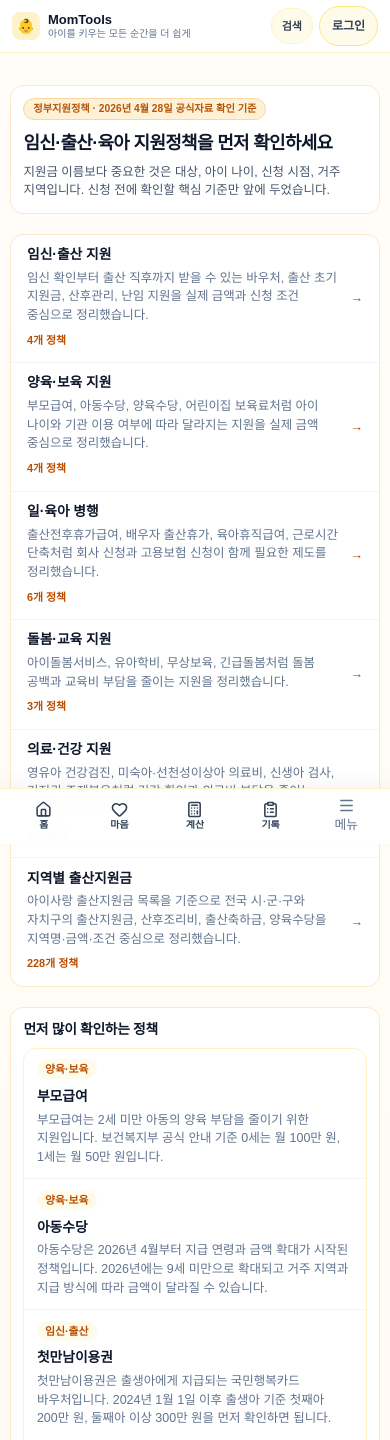
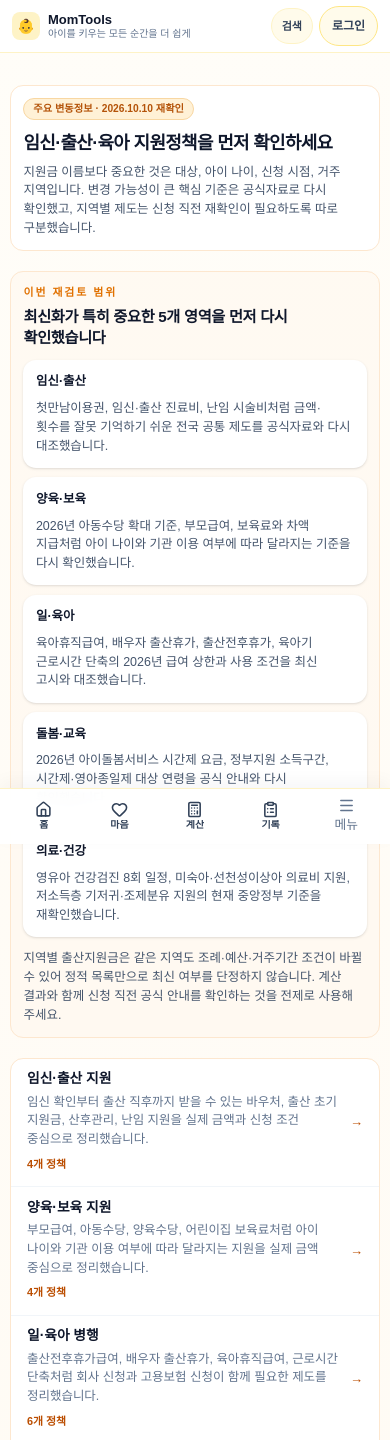
Before and after one commit to afternoonkim/momtools, a Next.js app: page /policy in a window 390 px wide. Shown: the top 1440 px of the page. Built offline with nearby package versions, Linux system fonts and the light colour scheme; no server answers.

Commit message:
content: bundle policy and hospital freshness updates

```diff
--- a/app/policy/page.tsx
+++ b/app/policy/page.tsx
@@ -5,18 +5,41 @@ import {
   governmentPolicies,
   governmentPolicyCategories,
   governmentPolicyData,
-  POLICY_VERIFIED_LABEL,
-  POLICY_VERIFIED_AT,
   type GovernmentPolicyCategory,
 } from "@/data/governmentPolicy";
 import { buildCanonical, SITE_DATES } from "@/lib/content-meta";
 import AdFitAd from "@/components/ads/AdFitAd";
 import { ADFIT_UNITS } from "@/lib/adfit";
 
+const REVIEWED_AT = "2026-10-10";
+
+const reviewHighlights = [
+  {
+    title: "임신·출산",
+    text: "첫만남이용권, 임신·출산 진료비, 난임 시술비처럼 금액·횟수를 잘못 기억하기 쉬운 전국 공통 제도를 공식자료와 다시 대조했습니다.",
+  },
+  {
+    title: "양육·보육",
+    text: "2026년 아동수당 확대 기준, 부모급여, 보육료와 차액 지급처럼 아이 나이와 기관 이용 여부에 따라 달라지는 기준을 다시 확인했습니다.",
+  },
+  {
+    title: "일·육아",
+    text: "육아휴직급여, 배우자 출산휴가, 출산전후휴가, 육아기 근로시간 단축의 2026년 급여 상한과 사용 조건을 최신 고시와 대조했습니다.",
+  },
+  {
+    title: "돌봄·교육",
+    text: "2026년 아이돌봄서비스 시간제 요금, 정부지원 소득구간, 시간제·영아종일제 대상 연령을 공식 안내와 다시 확인했습니다.",
+  },
+  {
+    title: "의료·건강",
+    text: "영유아 건강검진 8회 일정, 미숙아·선천성이상아 의료비 지원, 저소득층 기저귀·조제분유 지원의 현재 중앙정부 기준을 재확인했습니다.",
+  },
+] as const;
+
 export const metadata: Metadata = {
   title: "정부지원정책 | 임신 출산 육아 지원금 최신 정리 | MomTools",
   description:
-    "2026년 공식자료 기준으로 임신·출산, 양육·보육, 일·육아 병행, 돌봄·교육, 지역별 추가 지원정책을 신청 전에 확인하기 쉽게 정리했습니다.",
+    "2026년 10월 기준 변동 가능성이 큰 임신·출산, 양육·보육, 일·육아 병행, 돌봄·교육, 의료·건강 핵심 정책을 공식자료와 다시 대조하고, 지역별 지원은 신청 직전 공식 창구 확인이 필요하도록 구분해 정리했습니다.",
   keywords: [
     "정부지원정책",
     "육아 지원금",
@@ -31,7 +54,7 @@ export const metadata: Metadata = {
   openGraph: {
     title: "정부지원정책 | MomTools",
     description:
-      "임신·출산부터 양육, 보육, 일·육아 병행까지 가족이 실제로 확인해야 할 지원정책을 최신 공식자료 기준으로 정리했습니다.",
+      "임신·출산부터 양육, 보육, 일·육아 병행까지 가족이 실제로 확인해야 할 지원정책을 공식자료 기준으로 정리했습니다.",
     url: buildCanonical("/policy"),
     siteName: "MomTools",
     locale: "ko_KR",
@@ -59,10 +82,10 @@ export default function PolicyHubPage() {
     "@context": "https://schema.org",
     "@type": "CollectionPage",
     name: "정부지원정책",
-    description: "임신·출산·육아 관련 정부지원정책을 최신 공식자료 기준으로 정리한 페이지",
+    description: "임신·출산·육아 관련 정부지원정책을 공식자료 기준으로 정리한 페이지",
     inLanguage: "ko-KR",
     url: buildCanonical("/policy"),
-    dateModified: POLICY_VERIFIED_AT,
+    dateModified: REVIEWED_AT,
   };
 
   return (
@@ -71,19 +94,35 @@ export default function PolicyHubPage() {
         <script type="application/ld+json" dangerouslySetInnerHTML={{ __html: JSON.stringify(jsonLd) }} />
 
         <section className="mt-page-hero">
-          <span className="mt-badge">정부지원정책 · {POLICY_VERIFIED_LABEL}</span>
+          <span className="mt-badge">주요 변동정보 · 2026.10.10 재확인</span>
           <h1 className="mt-title-xl mt-4">임신·출산·육아 지원정책을 먼저 확인하세요</h1>
           <p className="mt-text-main mt-3 max-w-3xl">
-            지원금 이름보다 중요한 것은 대상, 아이 나이, 신청 시점, 거주 지역입니다. 신청 전에 확인할 핵심 기준만 앞에 두었습니다.
+            지원금 이름보다 중요한 것은 대상, 아이 나이, 신청 시점, 거주 지역입니다. 변경 가능성이 큰 핵심 기준은 공식자료로 다시 확인했고, 지역별 제도는 신청 직전 재확인이 필요하도록 따로 구분했습니다.
           </p>
         </section>
 
         <AdFitAd {...ADFIT_UNITS.contentMedium} />
         <ContentUpdateNote
           publishedOn={SITE_DATES.published}
-          updatedOn={POLICY_VERIFIED_AT}
-          note="정부지원정책은 예산, 법령, 지자체 공고에 따라 달라질 수 있어 공식자료 확인일을 함께 표시했습니다. 신청 전에는 공식 창구를 최종 기준으로 확인해 주세요."
+          updatedOn={REVIEWED_AT}
+          note="전국 공통 제도 중 변경 가능성이 큰 금액·대상·기간은 2026년 10월 10일 기준 공식자료와 재대조했습니다. 지자체 지원금은 수시로 바뀔 수 있어 주소지 주민센터·복지로·지자체 공고를 최종 기준으로 확인해 주세요."
         />
+
+        <section className="mt-card-soft p-4 md:p-6">
+          <div className="text-xs font-semibold uppercase tracking-[0.18em] text-amber-600">이번 재검토 범위</div>
+          <h2 className="mt-title-md mt-3">최신화가 특히 중요한 5개 영역을 먼저 다시 확인했습니다</h2>
+          <div className="mt-4 grid gap-3 md:grid-cols-2 xl:grid-cols-3">
+            {reviewHighlights.map((item) => (
+              <div key={item.title} className="rounded-2xl bg-white p-4 shadow-sm">
+                <div className="text-sm font-extrabold text-slate-900">{item.title}</div>
+                <p className="mt-2 text-sm leading-7 text-slate-600">{item.text}</p>
+              </div>
+            ))}
+          </div>
+          <p className="mt-4 text-sm leading-7 text-slate-600">
+            지역별 출산지원금은 같은 지역도 조례·예산·거주기간 조건이 바뀔 수 있어 정적 목록만으로 최신 여부를 단정하지 않습니다. 계산 결과와 함께 신청 직전 공식 안내를 확인하는 것을 전제로 사용해 주세요.
+          </p>
+        </section>
 
         <section className="mt-simple-list" aria-label="정부지원정책 카테고리">
           {(Object.keys(governmentPolicyCategories) as GovernmentPolicyCategory[]).map((category) => {
--- a/lib/content-meta.ts
+++ b/lib/content-meta.ts
@@ -30,7 +30,7 @@ export const PAGE_DATES = {
   "/policy/birth-support-calculator": { published: "2026-04-28", updated: "2026-04-28" },
 } as const satisfies Record<string, { published: string; updated: string }>;
 
-export const HOME_CARD_UPDATED_LABEL_KO = "2026.04 최신 검토";
+export const HOME_CARD_UPDATED_LABEL_KO = "2026.10 주요 변동정보 검토";
 export const HOME_CARD_UPDATED_LABEL_EN = "Reviewed April 2026";
 
 export function buildCanonical(path: string) {
```
Also changed, not shown: app/moonlight-hospitals/[area]/page.tsx (+44 -16 lines).
